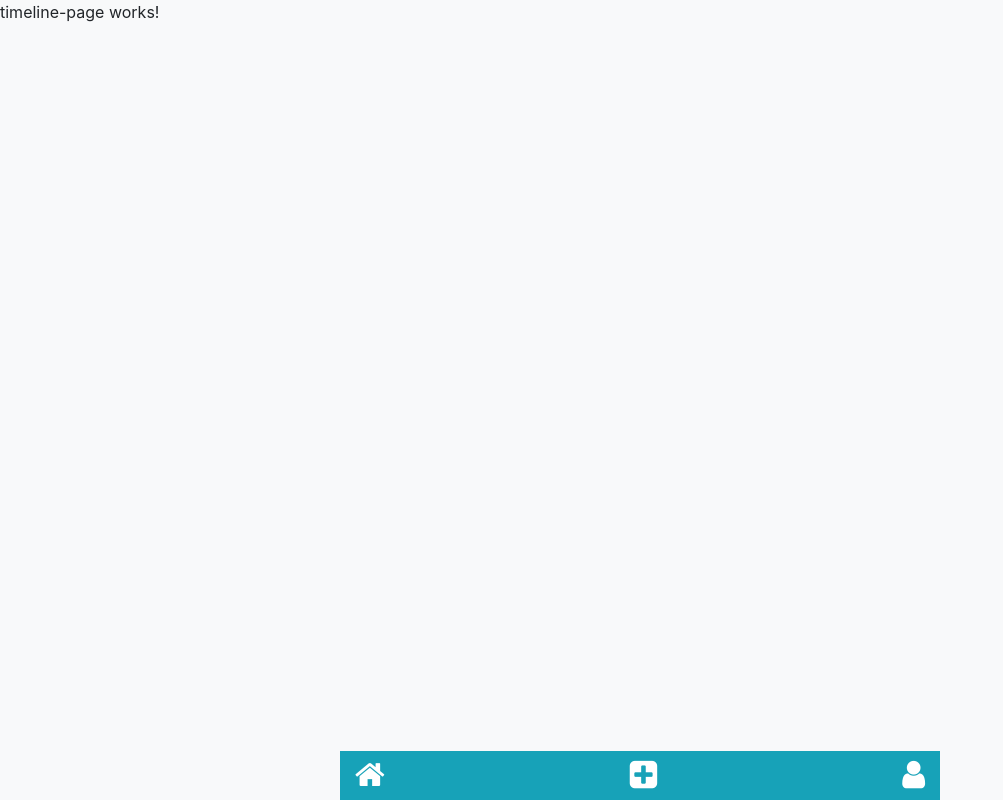
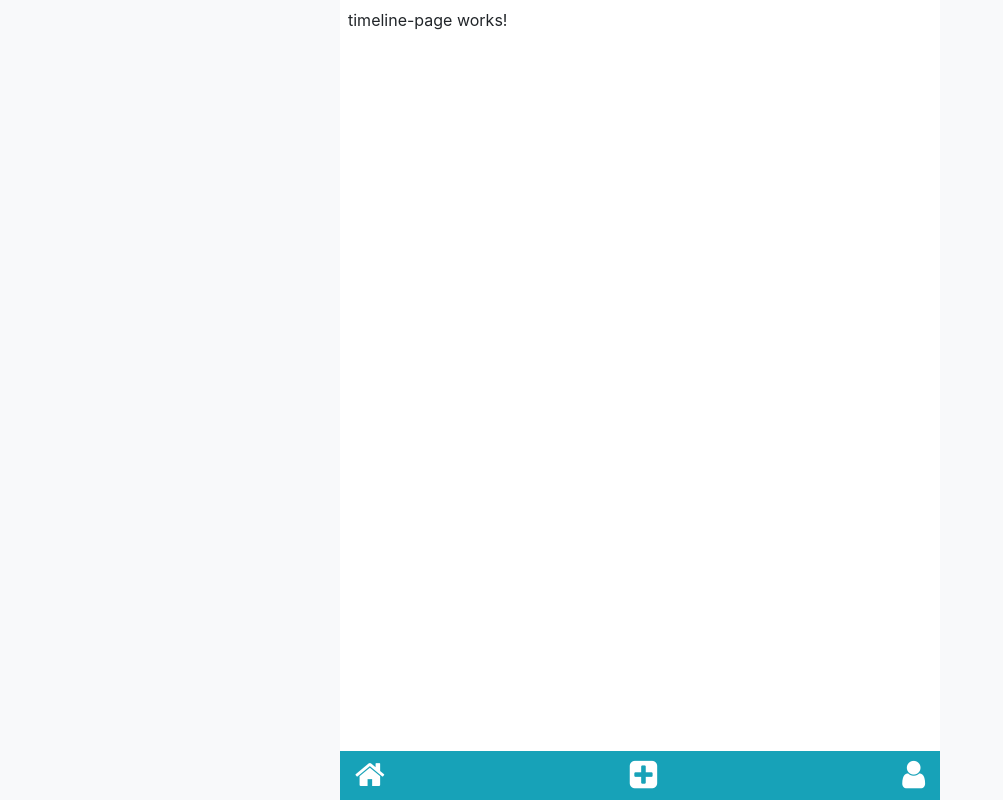
Before and after one commit to geprojetos/rede-social-angular, an Angular app: page /1/timeline in a window 1280 px wide. Shown: the whole page, without its empty margins (0-1003 px from the left). Built offline with nearby package versions, Linux system fonts and the light colour scheme.

Commit message:
Adicionando background branco para o fundo da view

```diff
--- a/src/app/timeline/components/timeline-menu/timeline-menu.component.html
+++ b/src/app/timeline/components/timeline-menu/timeline-menu.component.html
@@ -1,4 +1,4 @@
-<nav class="position-fixed fixed-bottom col-12 container bg-info">
+<nav class="position-fixed fixed-bottom col-12 bg-info">
   <ul class="nav d-flex justify-content-between align-items-center">
     <li class="nav-item">
       <a
--- a/src/app/timeline/components/timeline-user-info/user-info-details/user-info-details.component.html
+++ b/src/app/timeline/components/timeline-user-info/user-info-details/user-info-details.component.html
@@ -1,4 +1,4 @@
-<nav class="position-fixed fixed-bottom col-12 container bg-dark">
+<nav class="position-fixed fixed-bottom col-12 bg-dark">
   <ul class="nav d-flex justify-content-between align-items-center">
     <li class="nav-item">
       <a
@@ -10,7 +10,7 @@
   </ul>
 </nav>
 
-<section class="container">
+<section class="">
   <header class="jumbotron bg-dark text-white text-center mt-2">
     <h1>Suas informações</h1>
   </header>
--- a/src/app/timeline/pages/timeline-page/timeline-page.component.html
+++ b/src/app/timeline/pages/timeline-page/timeline-page.component.html
@@ -1,5 +1,7 @@
-<p>
-  timeline-page works!
-</p>
+<section class="page-bkg">
+  <p>
+    timeline-page works!
+  </p>
 
-<app-timeline-menu></app-timeline-menu>
+  <app-timeline-menu></app-timeline-menu>
+</section>
--- a/src/app/timeline/pages/timeline-user-page/timeline-user-page.component.html
+++ b/src/app/timeline/pages/timeline-user-page/timeline-user-page.component.html
@@ -1 +1,3 @@
-<app-timeline-user-info></app-timeline-user-info>
+<section class="page-bkg">
+    <app-timeline-user-info></app-timeline-user-info>
+</section>
--- a/src/styles.css
+++ b/src/styles.css
@@ -1,5 +1,13 @@
 /* You can add global styles to this file, and also import other style files */
-.container {
+.page-bkg {
+    background: #fff;
+    height: 100%;
+    left: 50%;
     max-width: 600px;
+    padding: 8px;
+    padding: .5em;
+    position: absolute;
+    top: 0;
+    transform: translate(-50%,0);
     width: 100%;
 }
```
